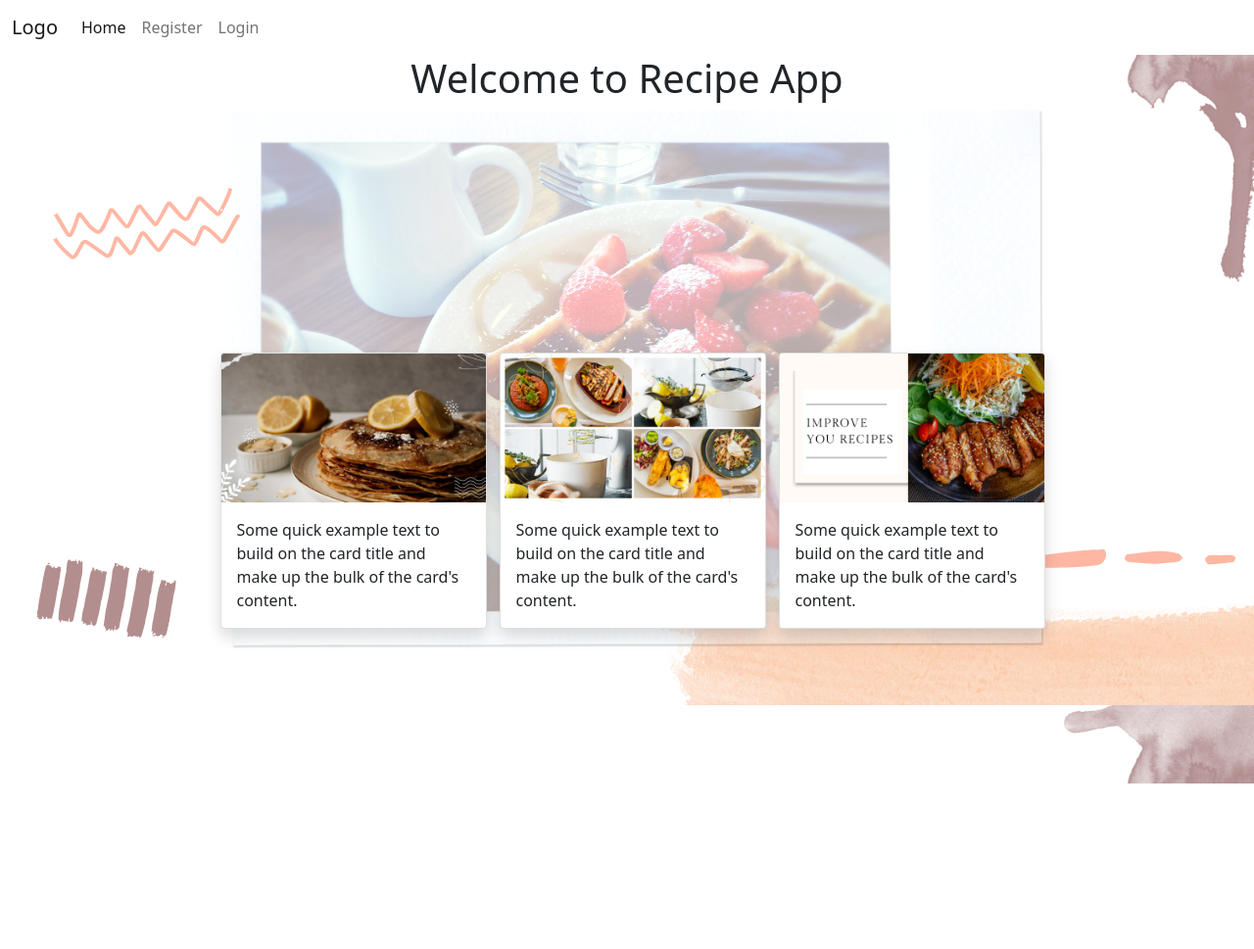
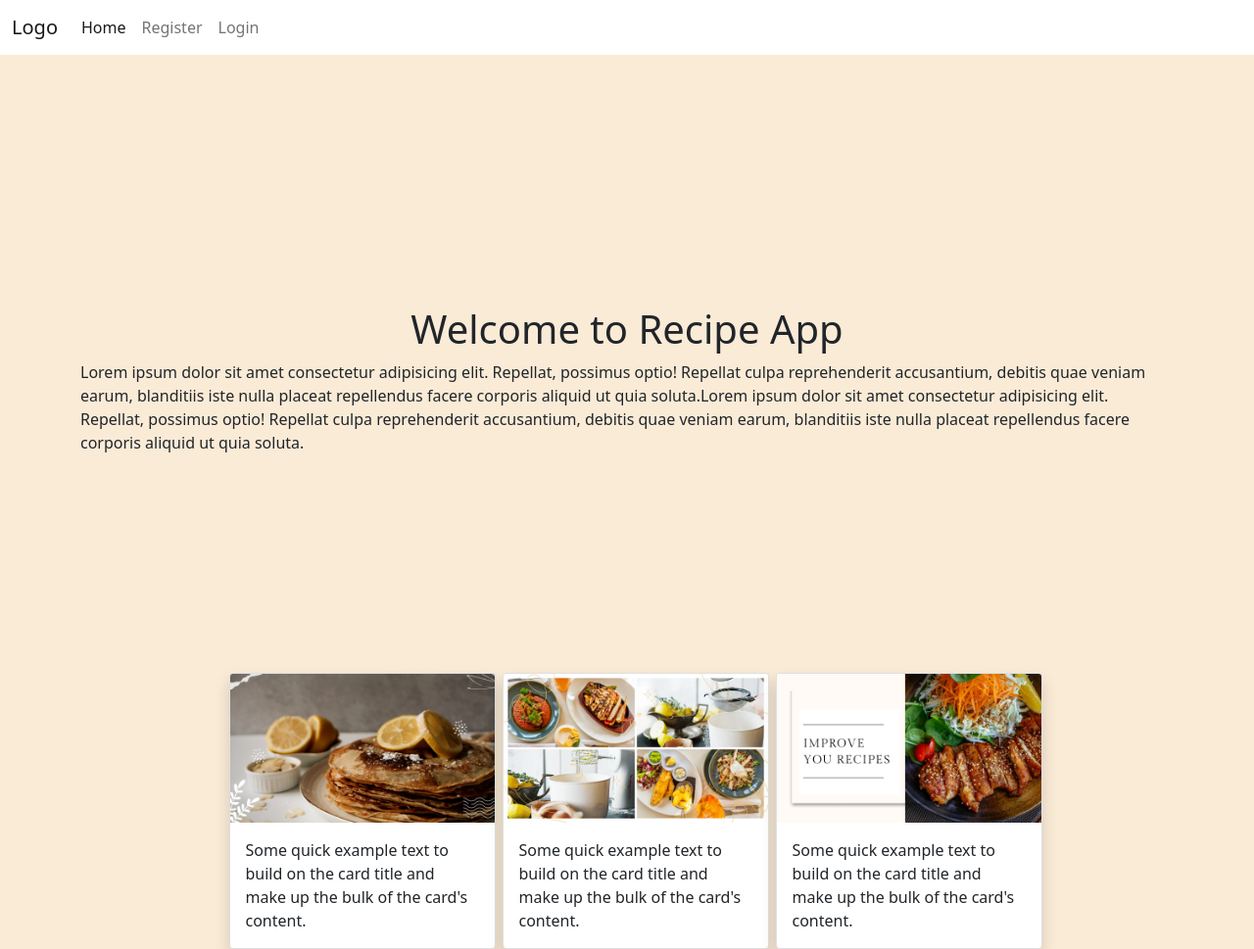
Before and after one commit to Aliona83/project4--test, a Django app: page / in a window 1280 px wide. Shown: the whole page at 98% size. Before the commit the page ends 800 px from the top, so only its background shows below. Run offline with Django 3.2, Linux system fonts and the light colour scheme.

Commit message:
Create jumbotron for home page

```diff
--- a/static/css/style.css
+++ b/static/css/style.css
@@ -1,9 +1,13 @@
 body {
-    background-image: url('/static/images/Yellow\ Indian\ Food\ Mutton\ Biryani\ YouTube\ Thumbnail.png');
+    background-color: antiquewhite;
 }
 .container{
     margin-top: 20%;
 
+}
+.jambotron {
+    background-image: url('/static/images/jumbotron.webp');
+    background-size: cover;
 }
 .card-shadow {
     background-color: bisque;
--- a/templates/base.html
+++ b/templates/base.html
@@ -60,7 +60,7 @@
 
         {% block content %}
 
-        <!-- Content Goes here -->
+
         {% endblock content %}
     </main>
 
--- a/templates/home.html
+++ b/templates/home.html
@@ -1,7 +1,13 @@
 {% extends "base.html" %}
 
+
 {% block content %}
-<h1 class="text-center">Welcome to Recipe App</h1>
+
+<div class="container">
+  <div class="jumbotron">
+    <h1 class="text-center">Welcome to Recipe App</h1>
+    <p>Lorem ipsum dolor sit amet consectetur adipisicing elit. Repellat, possimus optio! Repellat culpa reprehenderit accusantium, debitis quae veniam earum, blanditiis iste nulla placeat repellendus facere corporis aliquid ut quia soluta.Lorem ipsum dolor sit amet consectetur adipisicing elit. Repellat, possimus optio! Repellat culpa reprehenderit accusantium, debitis quae veniam earum, blanditiis iste nulla placeat repellendus facere corporis aliquid ut quia soluta.</p>
+  </div>
 
     <div class="container">
         <div class="row justify-content-center">
@@ -29,6 +35,5 @@
                 </div>
               </div>
             </div>
-
     </div>
 {% endblock content%}
```
Also changed, not shown: static/images/jumbotron.webp (added).
